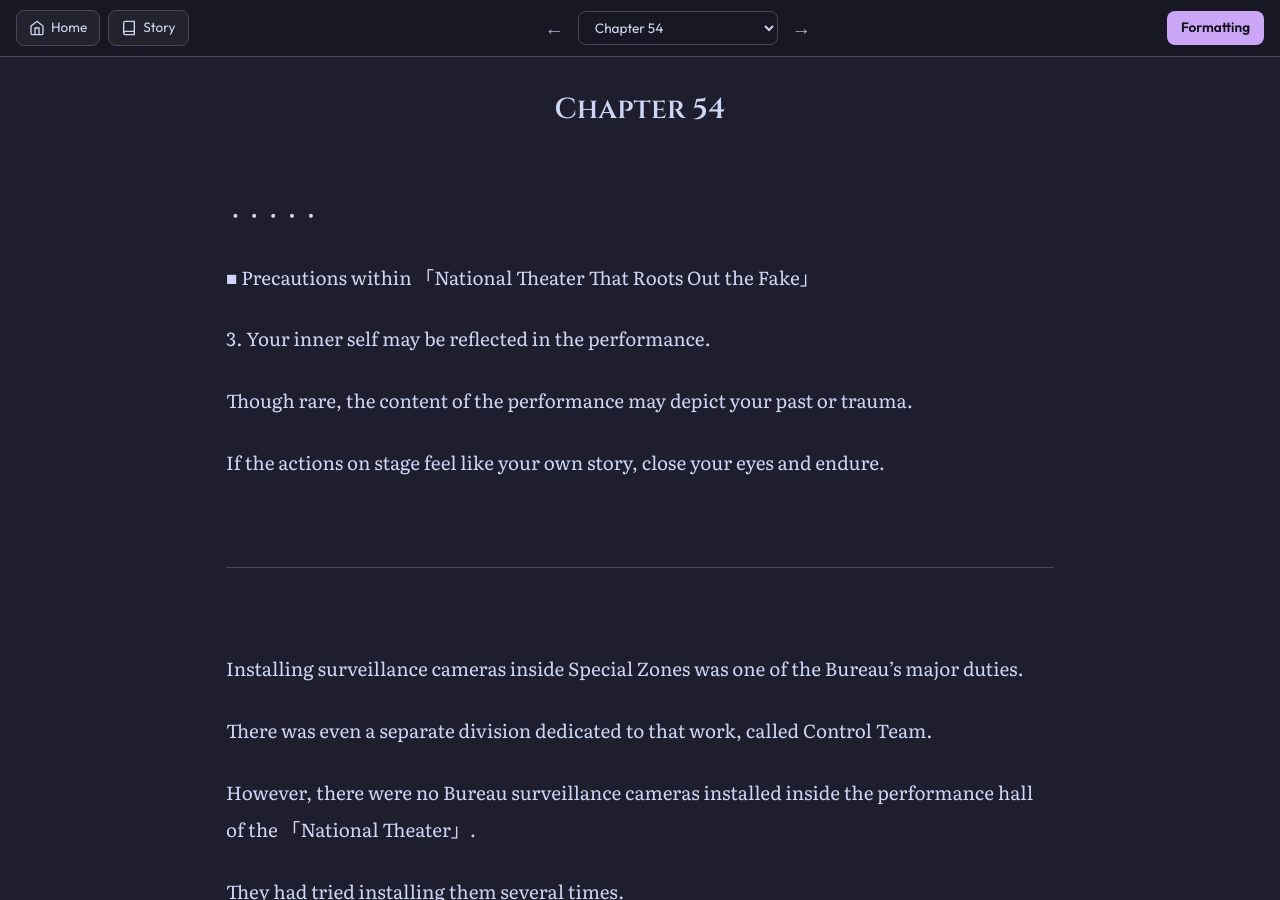
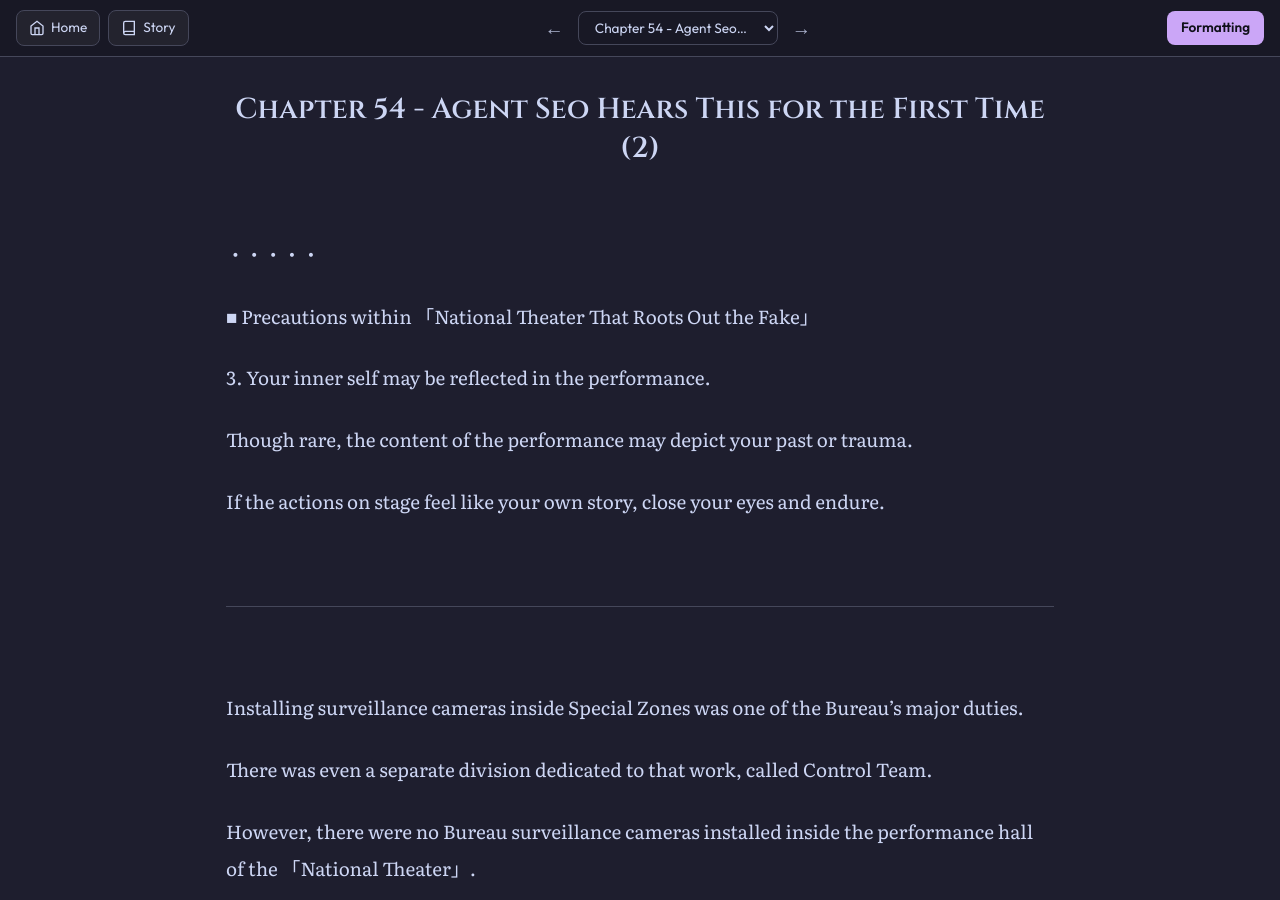
Before and after one commit to soleumn/soleumn.github.io, a Jekyll site: the page built from _chapters/esg/ch54.md, in a window 1280 px wide and 900 px high. Built offline with Jekyll 4.4.1, drawn with Linux system fonts in a browser that asks for light colours; comment, search, counter and statistics services are not loaded.

Commit message:
Update ch54.md

```diff
--- a/_chapters/esg/ch54.md
+++ b/_chapters/esg/ch54.md
@@ -1,5 +1,5 @@
 ---
-title: "Chapter 54"
+title: "Chapter 54 - Agent Seo Hears This for the First Time (2)"
 categories: esg
 capitulo: 54
 ---
```
